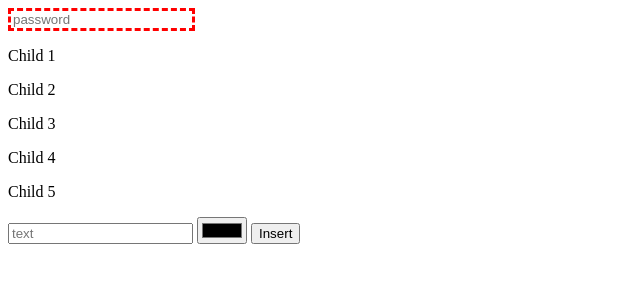
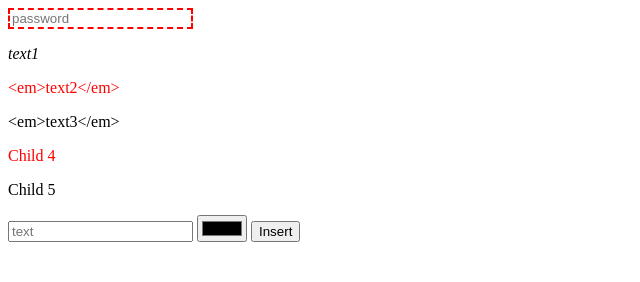
Before and after one commit to Baigala/js-dawtlaga2, a plain HTML site: page DOM/DOM selectors/index.html in a window 1280 px wide. Shown: the whole page, without its empty margins (0-640 px from the left). Drawn offline with Linux system fonts and the light colour scheme.

Commit message:
dom selectors

```diff
--- a/DOM/DOM selectors/index.html
+++ b/DOM/DOM selectors/index.html
@@ -12,7 +12,7 @@
     </style>
   </head>
   <body>
-    <input class="pass password" type="password" />
+    <input class="pass password" id="pass" type="password" />
 
     <div id="parent">
       <p class="child1 child">Child 1</p>
@@ -33,24 +33,40 @@
       // select хийж авсан html tag-аа const дотор хадгална.
       // querySelector, getElementById, querySelectorAll
       // camelCase - background-color => backgroundColor, grid-template-rows => gridTemplateRows
-      const inputElement = document.querySelector("input[type = password]");
-      inputElement.placeholder = "password";
-      inputElement.style.border = "3px dashed red";
+      //   const inputElement1 = document.querySelector(".password");
+      //   const inputElement2 = document.getElementById("#pass");
+      const inputElement3 = document.querySelector("input[type=password]");
+      inputElement3.placeholder = "password";
+      inputElement3.style.border = "dashed 2px red";
       // inputElement.className ===> classuudiig '' string dotor haruulna.
       // inputElement.classList ===> classuudaar massiv bucaana.
+      //   inputElement3.classList.add("aa");
 
+      const p1 = document.querySelector(".child1");
+      const p2 = document.querySelector(".child2");
+      const p3 = document.querySelector(".child3");
       //innerHTML - html tag oruulwal ajiluulna
+      p1.innerHTML = "<em>text1</em>";
       //innerText - tagiig text bdlaar oruulna
+      p2.innerText = "<em>text2</em>";
       //textContent - tagiig text bdlaar oruulna
+      p3.textContent = "<em>text3</em>";
 
-      const textInput = document.getElementById("text");
-      const color = document.getElementById("color");
-      const container = document.querySelector(".container");
+      // querySelectorAll
+      const pTags = document.querySelectorAll(".child");
+      pTags.forEach((el, i, arr) => {
+        if (i % 2 == 1) {
+          el.style.color = "red";
+        }
+        console.log(arr);
+      });
 
-      function insertTextValue() {
-        container.innerHTML += `<p style="color: ${color.value}">${textInput.value}</p>`;
-        textInput.value = "";
-      }
+      //   var x = document.getElementById("text");
+      //   undefined;
+      //   x.value;
+      //   ("ddd");
+      //   x.value;
+      //   ("dddaaaaaaaaaa");
     </script>
   </body>
 </html>
```
